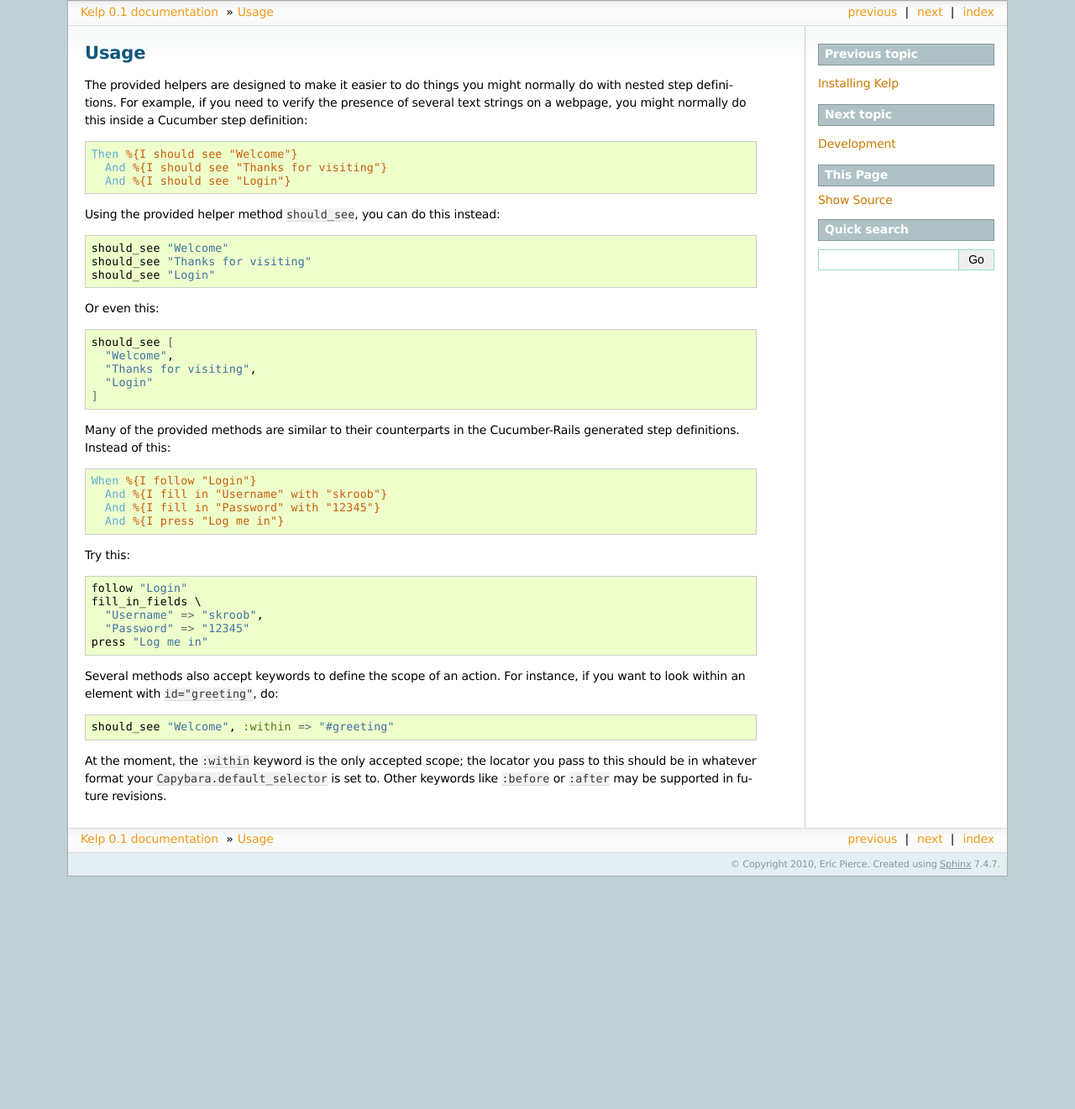
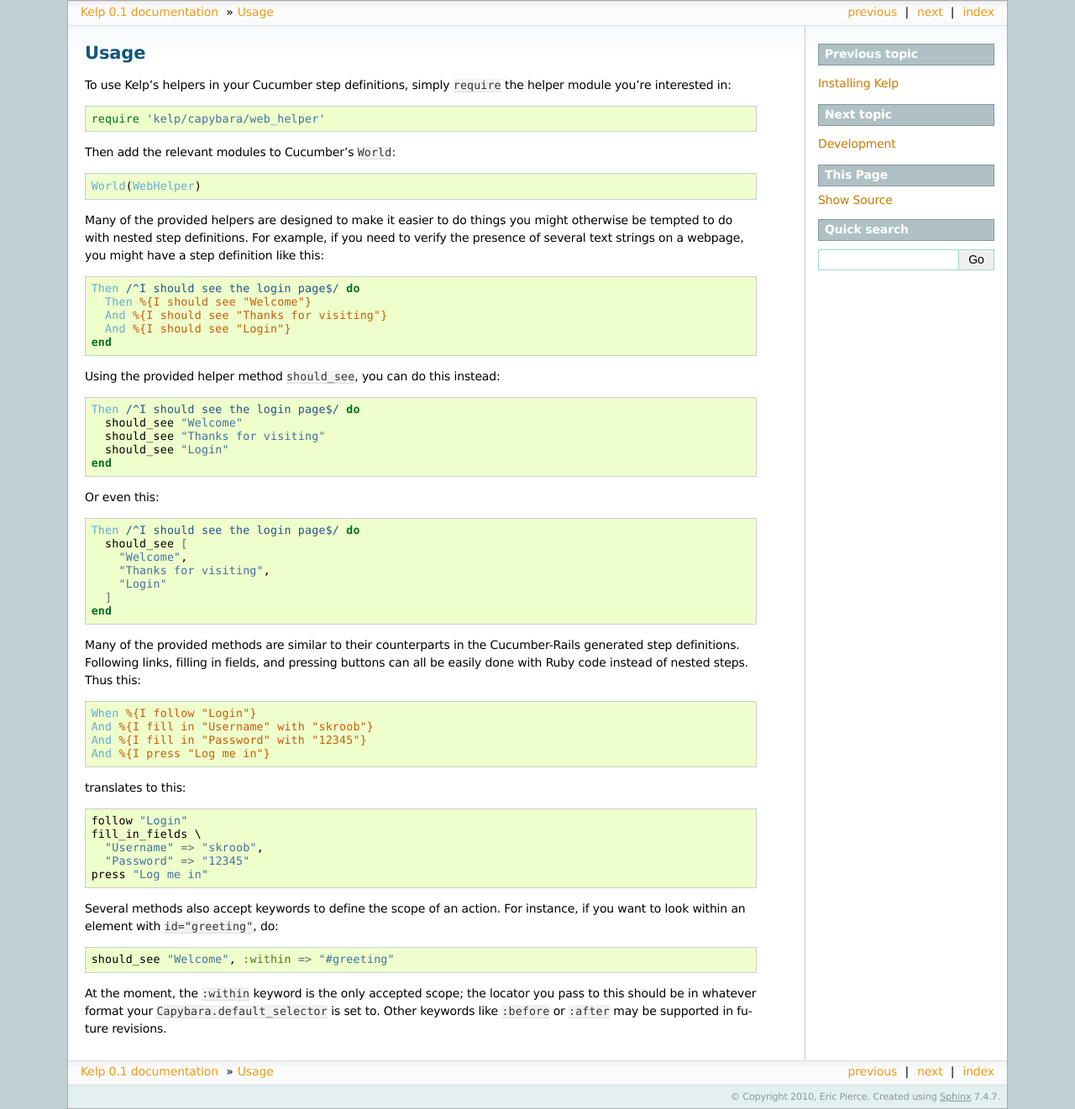
Before and after one commit to wapcaplet/kelp, a Sphinx documentation site: the page built from docs/usage.rst, in a window 1280 px wide. Shown: the whole page at 84% size. Built offline with Sphinx 7.4.7, drawn with Linux system fonts in a browser that asks for light colours; before the commit the page ends 1044 px from its top, so only the background shows below that.

Commit message:
Updated docs

```diff
--- a/docs/usage.rst
+++ b/docs/usage.rst
@@ -1,46 +1,67 @@
 Usage
 =====
 
-The provided helpers are designed to make it easier to do things you might
-normally do with nested step definitions. For example, if you need to verify
-the presence of several text strings on a webpage, you might normally do this
-inside a Cucumber step definition:
+To use Kelp's helpers in your Cucumber step definitions, simply ``require`` the
+helper module you're interested in:
 
 .. code-block:: ruby
 
-    Then %{I should see "Welcome"}
+    require 'kelp/capybara/web_helper'
+
+Then add the relevant modules to Cucumber's ``World``:
+
+.. code-block:: ruby
+
+    World(WebHelper)
+
+Many of the provided helpers are designed to make it easier to do things you
+might otherwise be tempted to do with nested step definitions. For example, if
+you need to verify the presence of several text strings on a webpage, you might
+have a step definition like this:
+
+.. code-block:: ruby
+
+    Then /^I should see the login page$/ do
+      Then %{I should see "Welcome"}
       And %{I should see "Thanks for visiting"}
       And %{I should see "Login"}
+    end
 
 Using the provided helper method ``should_see``, you can do this instead:
 
 .. code-block:: ruby
 
-    should_see "Welcome"
-    should_see "Thanks for visiting"
-    should_see "Login"
+    Then /^I should see the login page$/ do
+      should_see "Welcome"
+      should_see "Thanks for visiting"
+      should_see "Login"
+    end
 
 Or even this:
 
 .. code-block:: ruby
 
-    should_see [
-      "Welcome",
-      "Thanks for visiting",
-      "Login"
-    ]
+    Then /^I should see the login page$/ do
+      should_see [
+        "Welcome",
+        "Thanks for visiting",
+        "Login"
+      ]
+    end
 
 Many of the provided methods are similar to their counterparts in the
-Cucumber-Rails generated step definitions. Instead of this:
+Cucumber-Rails generated step definitions. Following links, filling in fields,
+and pressing buttons can all be easily done with Ruby code instead of nested
+steps. Thus this:
 
 .. code-block:: ruby
 
     When %{I follow "Login"}
-      And %{I fill in "Username" with "skroob"}
-      And %{I fill in "Password" with "12345"}
-      And %{I press "Log me in"}
+    And %{I fill in "Username" with "skroob"}
+    And %{I fill in "Password" with "12345"}
+    And %{I press "Log me in"}
 
-Try this:
+translates to this:
 
 .. code-block:: ruby
 
```
Also changed, not shown: docs/install.rst (+0 -7 lines).
